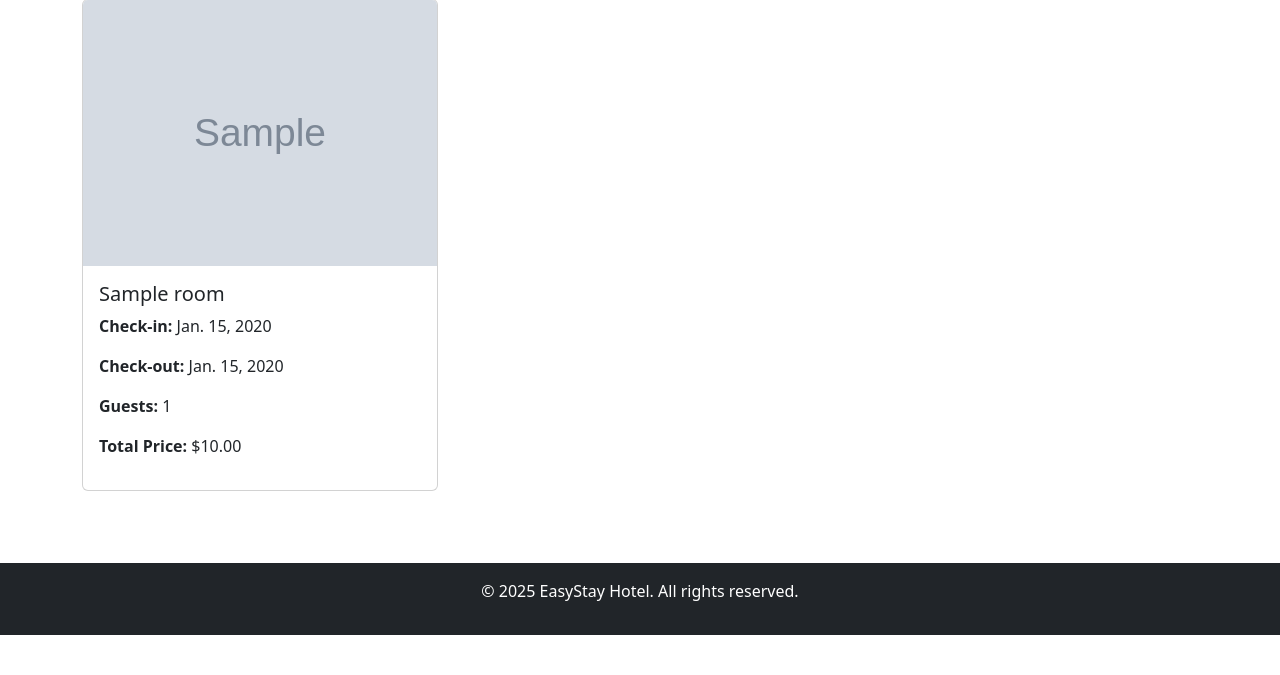
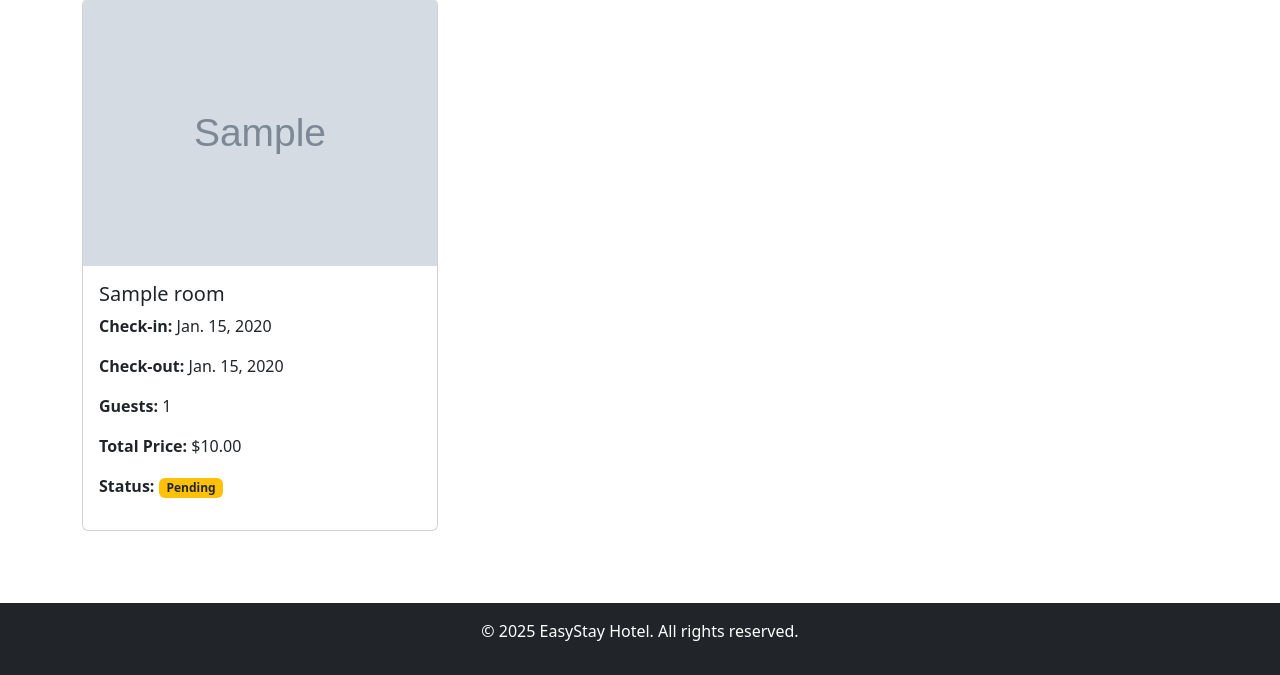
Before and after one commit to SayedAli451/EasyStay, a Django app: page /my-bookings/ in a window 1280 px wide. Shown: the part 175-850 px from the top of the page. Before the commit the page ends 810 px from the top, so only its background shows below. Run offline with Django 5.2, Linux system fonts and the light colour scheme; a user stored in the database is signed in; tables that the repository leaves empty hold one stand-in row (values such as "Sample post"); grey boxes marked "Sample" are stand-in pictures; some libraries are stand-ins or nearby versions.

Commit message:
Filter and Sorting , Return the status from admin to user

```diff
--- a/hotel/models.py
+++ b/hotel/models.py
@@ -19,13 +19,19 @@ class Room(models.Model):
         return self.name
 
 class Booking(models.Model):
+    STATUS_CHOICES = [
+        ('pending', 'Pending'),
+        ('confirmed', 'Confirmed'),
+        ('cancelled', 'Cancelled'),
+    ]
+
+    room = models.ForeignKey(Room, on_delete=models.CASCADE)
     user = models.ForeignKey(User, on_delete=models.CASCADE)
-    room = models.ForeignKey(Room, on_delete=models.CASCADE)
     check_in = models.DateField()
     check_out = models.DateField()
+    guests = models.IntegerField()
     total_price = models.DecimalField(max_digits=10, decimal_places=2)
-    status = models.CharField(max_length=10, choices=[('pending', 'Pending'), ('confirmed', 'Confirmed'), ('cancelled', 'Cancelled')], default='pending')
-    guests = models.IntegerField()
+    status = models.CharField(max_length=10, choices=STATUS_CHOICES, default='pending')  # Default to 'pending'
 
     def __str__(self):
-        return f"{self.user.username} - {self.room.name} ({self.check_in} to {self.check_out})"
+        return f"{self.room.name} - {self.user.username} - {self.status}"
--- a/hotel/static/hotel/css/admin.css
+++ b/hotel/static/hotel/css/admin.css
@@ -1,18 +1,18 @@
-/* Sidebar Styling */
+
 .sidebar {
     height: 100vh;
     position: fixed;
     left: 0;
-    top: 56px; /* Adjusted based on navbar height */
+    top: 56px;
     width: 250px;
-    background-color: #1e1e2d; /* Darker shade for a premium look */
+    background-color: #1e1e2d;
     padding-top: 20px;
     box-shadow: 2px 0 10px rgba(0, 0, 0, 0.2);
     transition: all 0.3s ease-in-out;
 }
 
 .sidebar .nav-link {
-    color: #ffffff; /* White text for contrast */
+    color: #ffffff;
     font-weight: 500;
     font-size: 16px;
     padding: 12px 20px;
@@ -23,7 +23,7 @@
 
 .sidebar .nav-link:hover,
 .sidebar .nav-link.active {
-    background-color: #343a40; /* Bootstrap dark grey */
+    background-color: #343a40;
     color: #f8f9fa;
     transform: translateX(5px);
 }
@@ -38,7 +38,7 @@
     font-size: 18px;
 }
 
-/* Responsive Sidebar (Collapsible on smaller screens) */
+
 @media (max-width: 992px) {
     .sidebar {
         width: 220px;
--- a/hotel/templates/hotel/my_bookings.html
+++ b/hotel/templates/hotel/my_bookings.html
@@ -16,6 +16,15 @@
                     <p><strong>Check-out:</strong> {{ booking.check_out }}</p>
                     <p><strong>Guests:</strong> {{ booking.guests }}</p>
                     <p><strong>Total Price:</strong> ${{ booking.total_price }}</p>
+                    <p><strong>Status:</strong>
+                        {% if booking.status == 'pending' %}
+                        <span class="badge bg-warning text-dark">Pending</span>
+                        {% elif booking.status == 'confirmed' %}
+                        <span class="badge bg-success">Confirmed</span>
+                        {% elif booking.status == 'cancelled' %}
+                        <span class="badge bg-danger">Cancelled</span>
+                        {% endif %}
+                    </p>
                 </div>
             </div>
         </div>
--- a/hotel/views.py
+++ b/hotel/views.py
@@ -10,8 +10,21 @@ def home(request):
     return render(request, 'hotel/home.html')
 
 def room_list(request):
+    sort_by = request.GET.get('sort', 'price_per_night')
+    filter_type = request.GET.get('room_type', '')
+
     rooms = Room.objects.all()
-    return render(request, 'hotel/rooms.html', {'rooms': rooms})
+
+    if filter_type:
+        rooms = rooms.filter(room_type=filter_type)
+
+    if sort_by == 'low_to_high':
+        rooms = rooms.order_by('price_per_night')
+    elif sort_by == 'high_to_low':
+        rooms = rooms.order_by('-price_per_night')
+
+    return render(request, 'hotel/rooms.html', {'rooms': rooms, 'sort_by': sort_by, 'filter_type': filter_type})
+
 
 def logout_view(request):
     logout(request)
@@ -61,8 +74,17 @@ def my_bookings(request):
 
 @staff_member_required
 def admin_dashboard(request):
-    bookings = Booking.objects.all().order_by('-check_in')
-    return render(request, 'hotel/admin_dashboard.html', {'bookings': bookings})
+    status_filter = request.GET.get('status', 'all')
+
+    if status_filter == 'all':
+        bookings = Booking.objects.all().order_by('-check_in')
+    else:
+        bookings = Booking.objects.filter(status=status_filter).order_by('-check_in')
+
+    return render(request, 'hotel/admin_dashboard.html', {
+        'bookings': bookings,
+        'status_filter': status_filter
+    })
 
 @staff_member_required
 def update_booking_status(request, booking_id, status):
```
Also changed, not shown: hotel/admin.py (+8 -3 lines), hotel/templates/hotel/admin_dashboard.html (+18 -2 lines), hotel/templates/hotel/rooms.html (+27 -8 lines).
